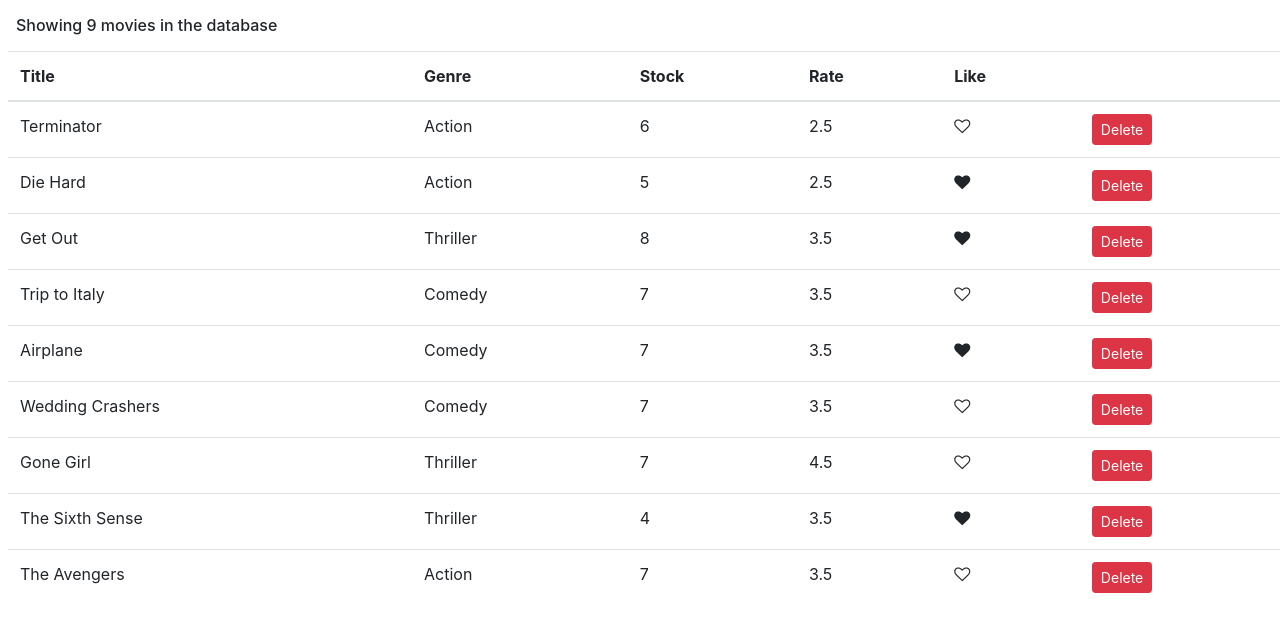
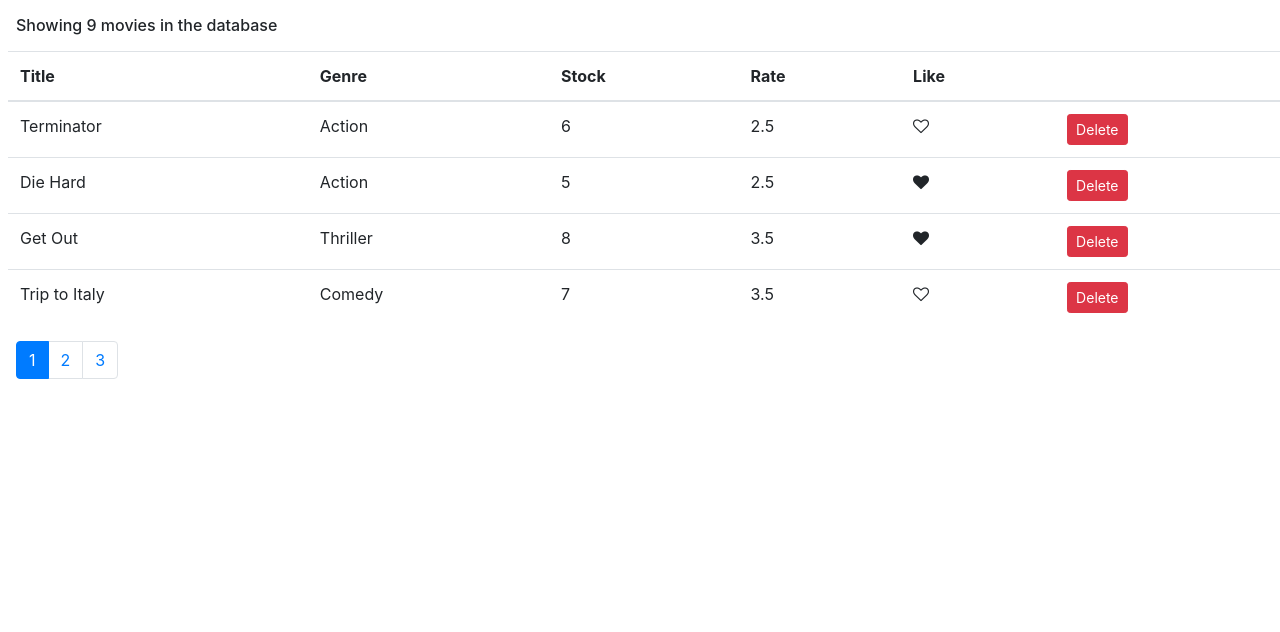
Before and after one commit to neelbavarva/React-App, a React (Create React App) app in the folder vidly/: page / in a window 1280 px wide. Shown: the top 632 px of the page. Built offline with nearby package versions, Linux system fonts and the light colour scheme.

Commit message:
pagination added

```diff
--- a/vidly/package.json
+++ b/vidly/package.json
@@ -12,6 +12,7 @@
     "@testing-library/user-event": "^7.2.1",
     "bootstrap": "^4.5.2",
     "font-awesome": "^4.7.0",
+    "lodash": "^4.17.20",
     "prop-types": "^15.7.2",
     "react": "^16.13.1",
     "react-dom": "^16.13.1",
--- /dev/null
+++ b/vidly/src/components/common/pagination.jsx
@@ -0,0 +1,35 @@
+import React, { Component } from 'react';
+import PropTypes from 'prop-types';
+import _ from "lodash";
+
+const Pagination = props => {
+
+     const {itemsCount, pageSize, onPageChange , currentPage} = props;
+     const pagesCount = Math.ceil(itemsCount/pageSize);
+     if(pagesCount===1) return null;
+     const pages = _.range(1,pagesCount+1);
+
+     return (
+         <nav>
+             <ul className ="pagination">
+                 {pages.map(page=>(
+                     <li key={page} className={page===currentPage?
+                        'page-item active' : 'page-item'}
+                            >
+                         <a onClick={() => onPageChange(page)}  className = "page-link">{page}</a>
+                     </li>
+                 ))}
+             </ul>
+         </nav>
+     )
+
+}
+
+Pagination.propTypes = {
+    itemsCount: PropTypes.number.isRequired,
+    pageSize: PropTypes.number.isRequired,
+    currentPage: PropTypes.number.isRequired,
+    onPageChange: PropTypes.func.isRequired
+};
+
+export default Pagination;
--- a/vidly/src/components/movies.jsx
+++ b/vidly/src/components/movies.jsx
@@ -1,16 +1,20 @@
 import React, { Component } from 'react';
 import {getMovies} from '../services/fakeMovieService';
 import Like from './common/like';
+import Pagination from './common/pagination';
+import { paginate } from '../utils/paginate';
 
 class Movies extends Component {
     state = {
-        movies : getMovies()
+        movies : getMovies(),
+        pageSize : 4,
+        currentPage : 1
     };
 
     handleDelete = (movie) => {
         const movies = this.state.movies.filter(m =>m._id !== movie._id);
         this.setState({movies});
-    }
+    };
 
     handleLike = movie => {
         const movies = [...this.state.movies];
@@ -18,15 +22,21 @@ class Movies extends Component {
         movies[index]={...movies[index]};
         movies[index].liked=!movies[index].liked;
         this.setState({movies});
-    }
+    };
+
+    handlePageChange = page => {
+        this.setState({currentPage:page});
+    };
 
 
 
     render() {
         const {length: count} = this.state.movies;
+        const{pageSize,currentPage,movies:allMovies} = this.state;
 
         if(count===0 )
             return <h6 className="m-3">There are no movies in the database</h6>
+        const movies =paginate(allMovies,currentPage,pageSize);
         return (
             <React.Fragment>
             <h6 className="m-3">Showing {count} movies in the database</h6>
@@ -43,7 +53,7 @@ class Movies extends Component {
                     </tr>
                 </thead>
                 <tbody>
-                    {this.state.movies.map(movie =>
+                    {movies.map(movie =>
                     <tr key={movie._id}>
                         <td>{movie.title}</td>
 
@@ -56,8 +66,18 @@ class Movies extends Component {
                     )}
 
                 </tbody>
+
             </table>
+            <div className="m-3">
+            <Pagination currentPage={currentPage} itemsCount ={count}
+                pageSize={pageSize}
+                onPageChange={this.handlePageChange}
+            />
+            </div>
+
         </React.Fragment>
+
+
 
         );
     }
--- /dev/null
+++ b/vidly/src/utils/paginate.js
@@ -0,0 +1,6 @@
+import _ from "lodash";
+
+export function paginate (items, pageNumber,pageSize){
+    const startIndex = (pageNumber-1)*pageSize;
+    return _(items).slice(startIndex).take(pageSize).value();
+}
```
